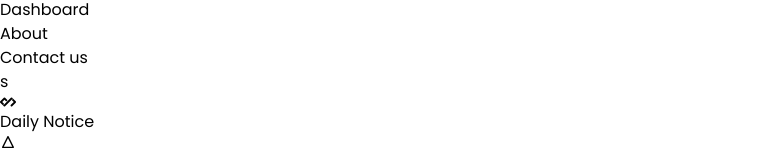
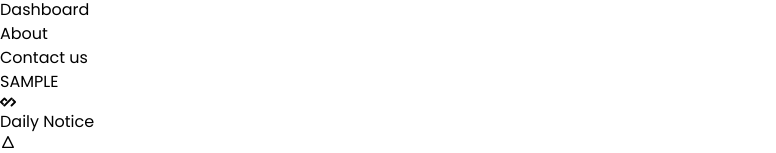
Before and after one commit to SusheelThapa/pathshala, a React (Vite) app in the folder frontend/: page /dashboard in a window 1280 px wide. Shown: the part 853-1006 px from the top of the page, without its empty margins (0-776 px from the left). Built offline with nearby package versions, Linux system fonts and the light colour scheme; no server answers; sample sign-in values are in the browser's storage.

Commit message:
feat: username in place of initials

```diff
--- a/frontend/src/components/NavBar.tsx
+++ b/frontend/src/components/NavBar.tsx
@@ -1,11 +1,10 @@
 import { Link } from "react-router-dom";
 
 import logo from "../assets/images/logo/logo.webp";
-import { getInitial } from "../utils/getInitial";
 
 const NavBar = () => {
   return (
-    <div className=" flex justify-between items-center h-16 text-xl text-black">
+    <div className=" flex justify-between items-center h-16 text-xl text-black my-10">
       {/* Logo section */}
       <Link to="/dashboard">
         <div className="flex gap-2 items-end justify-end">
@@ -31,8 +30,10 @@ const NavBar = () => {
         </ul>
       </div>
 
-      <div className="w-16 h-16 bg-[#ff6f4b] rounded-full flex justify-center items-center text-white text-2xl font-black">
-        {getInitial(localStorage.getItem("username") || "U")}
+      <div className=" bg-[#f96a46] p-3 px-5 rounded-xl text-white font-semibold tracking-widest">
+        <div className="text-base">
+          {localStorage.getItem("username")!.toUpperCase()}
+        </div>
       </div>
     </div>
   );
```
